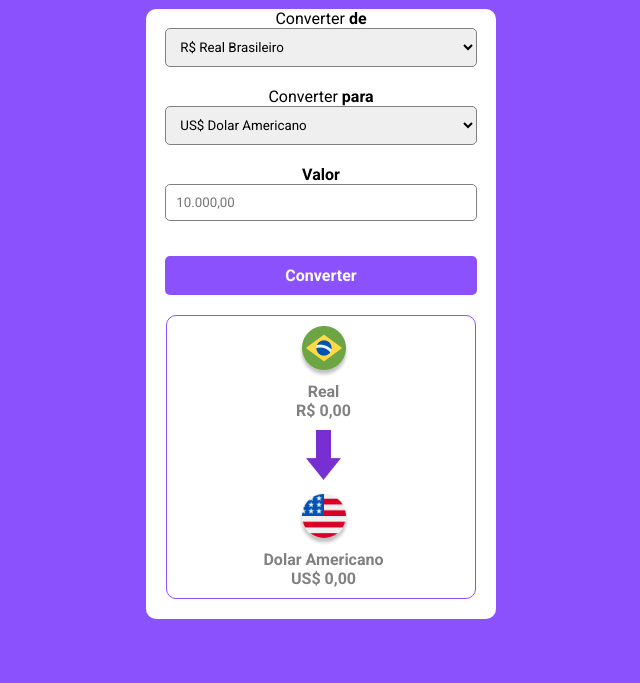
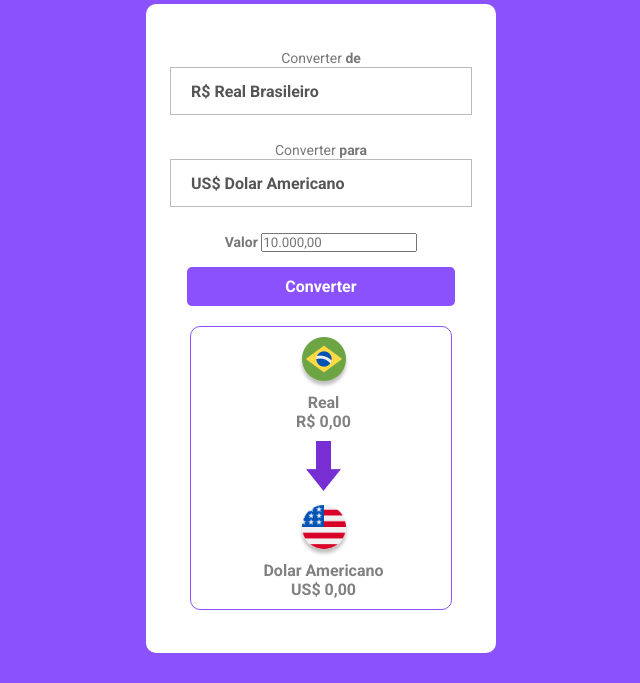
Before and after one commit to AlexFeitoza/conversor-de-moedas, a plain HTML site: page index.html in a window 1280 px wide. Shown: the part 336-1019 px from the top of the page, without its empty margins (319-959 px from the left). Drawn offline with Linux system fonts and the light colour scheme.

Commit message:
progress css

```diff
--- a/index.html
+++ b/index.html
@@ -18,7 +18,7 @@
     <main>
 
 
-        <label class="content">
+        <label>
             Converter <b>de</b>
             <select class="box-real">
                 <option class="real">R$ Real Brasileiro</option>
--- a/style.css
+++ b/style.css
@@ -6,6 +6,7 @@
     padding: 0;
     box-sizing: border-box;
     font-family: 'Roboto', sans-serif;
+    outline: none;
 }
 
 body {
@@ -15,62 +16,43 @@ body {
 
 
 .gift {
-    height: 200px;
-    margin: auto;
+    height: 300px;
     display: block;
-    padding:10px ;
+    margin: 20px auto;
+
+
 }
 
 main {
     background-color: #fff;
+    width: 350px;
+    margin: 0 auto;
 
-
-    width: 350px;
-    margin-top: 250px;
-    position: absolute;
-    top: 50%;
-    left: 50%;
-    transform: translate(-50%, -50%);
+    padding: 44px 24px 23px;
     text-align: center;
     border-radius: 10px;
 
 }
 
-.box-real {
-    display: inline-block;
-    width: 89%;
-    padding: 10px;
-    border: solid 1px gray;
-    border-radius: 5px;
-    margin-bottom: 20px;
-
+label{
+    color: #777777;
+    font-weight: 400;
+    font-size: 14px;
 }
 
-.real {
-    font-weight: bold;
-}
-.box-moedas {
-    display: inline-block;
-    width: 89%;
-    padding: 10px;
-    border: solid 1px gray;
-    border-radius: 5px;
-    margin-bottom: 20px;
+select {
+    background-color: #fff;
+    border: 1px solid  #bbbbbb;
+    height: 48px;
+    width: 100%;
+    margin-bottom: 25px;
+    appearance: none;
+    padding-left: 20px;
+    font-weight: 700;
+    font-size: 16px;
+    color: #555555;
 }
 
-#ivalor {
-    display: inline-block;
-    width: 89%;
-    padding: 10px;
-    border: solid 1px gray;
-    border-radius: 5px;
-    margin-bottom: 20px;
-}
-
-.content {
-    margin-top: 20px;
-
-}
 
 button {
     font-size: 1em;
```
